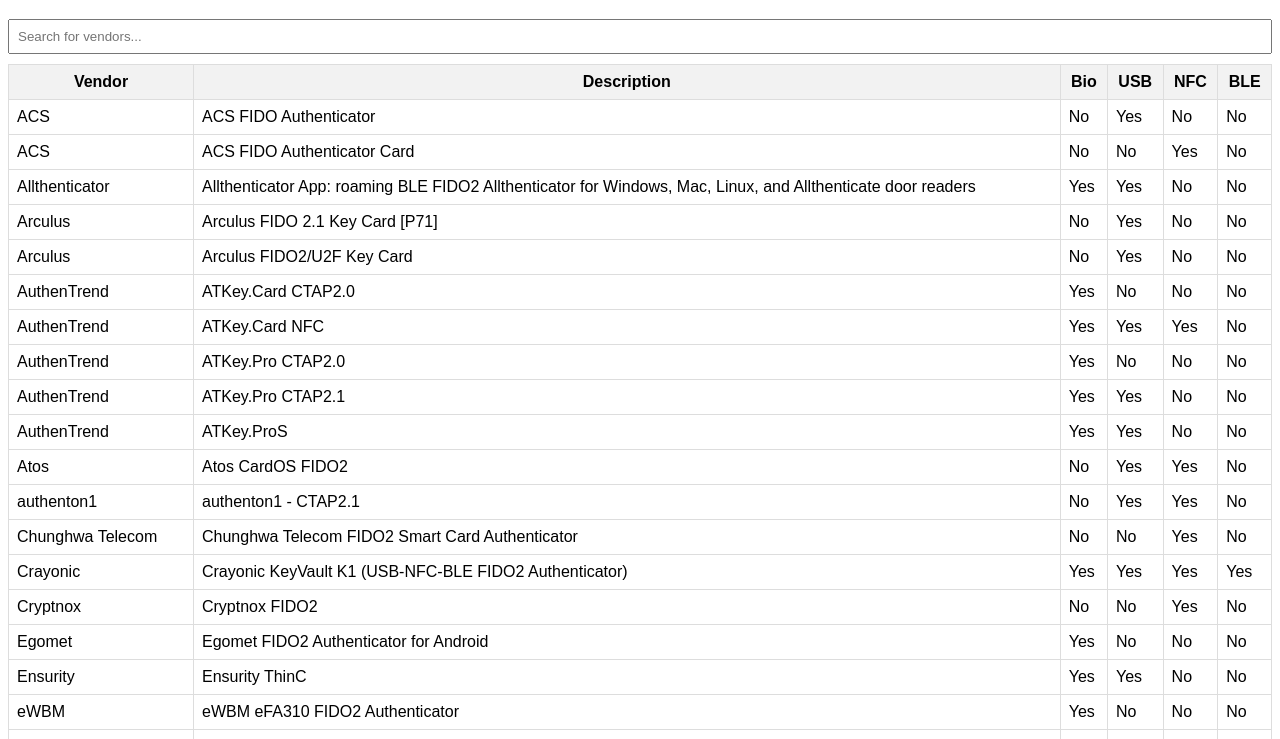
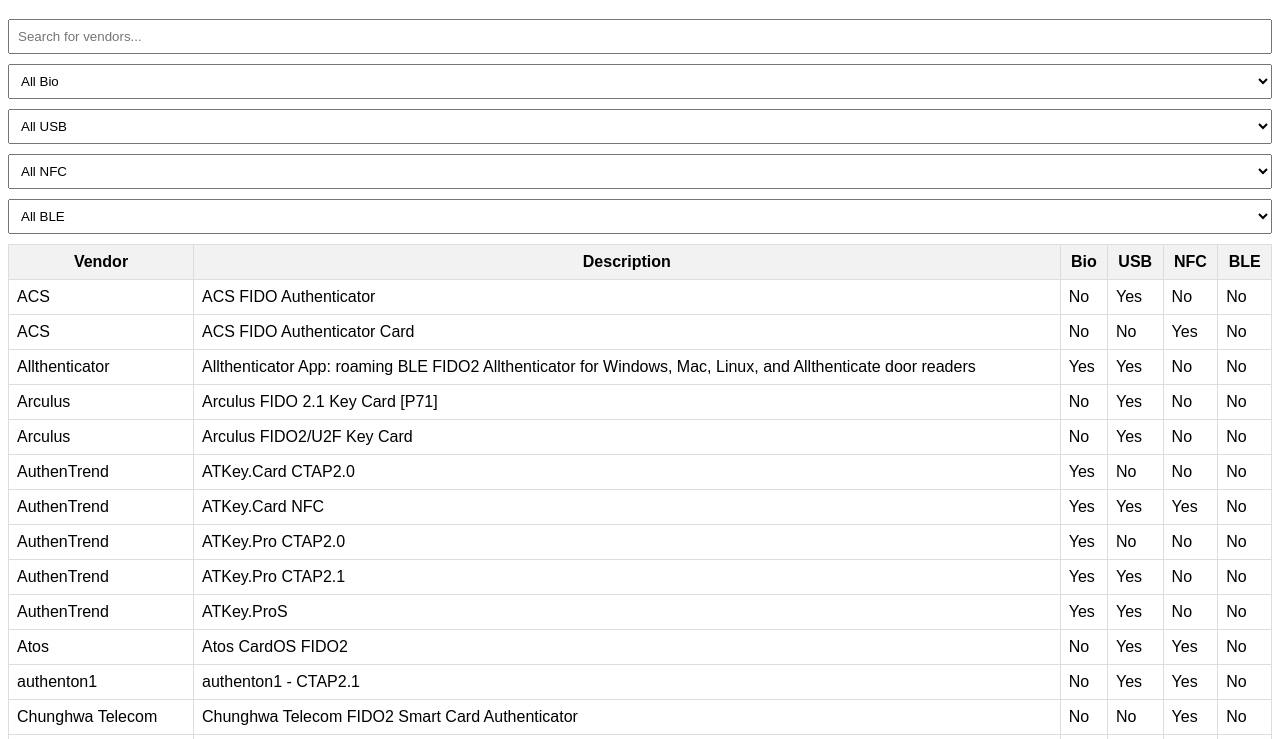
Before and after one commit to DevClate/EntraFIDOFinder, a plain HTML site: page Explorer/index.html in a window 1280 px wide. Shown: the part 61-800 px from the top of the page. Drawn offline with Linux system fonts and the light colour scheme.

Commit message:
Adding filtering

```diff
--- a/Explorer/index.html
+++ b/Explorer/index.html
@@ -19,7 +19,7 @@
         th {
             background-color: #f2f2f2;
         }
-        #searchInput {
+        .filter-input {
             margin-bottom: 10px;
             padding: 8px;
             width: 100%;
@@ -29,7 +29,27 @@
 </head>
 <body>
     <h1>FIDO Key Explorer</h1>
-    <input type="text" id="searchInput" placeholder="Search for vendors..." onkeyup="filterTable()">
+    <input type="text" id="searchVendor" class="filter-input" placeholder="Search for vendors..." onkeyup="filterTable()">
+    <select id="filterBio" class="filter-input" onchange="filterTable()">
+        <option value="">All Bio</option>
+        <option value="Yes">Yes</option>
+        <option value="No">No</option>
+    </select>
+    <select id="filterUSB" class="filter-input" onchange="filterTable()">
+        <option value="">All USB</option>
+        <option value="Yes">Yes</option>
+        <option value="No">No</option>
+    </select>
+    <select id="filterNFC" class="filter-input" onchange="filterTable()">
+        <option value="">All NFC</option>
+        <option value="Yes">Yes</option>
+        <option value="No">No</option>
+    </select>
+    <select id="filterBLE" class="filter-input" onchange="filterTable()">
+        <option value="">All BLE</option>
+        <option value="Yes">Yes</option>
+        <option value="No">No</option>
+    </select>
     <table id="fidoTable">
         <thead>
             <tr>
@@ -70,15 +90,29 @@
         });
 
         function filterTable() {
-            const input = document.getElementById('searchInput');
-            const filter = input.value.toLowerCase();
+            const vendorInput = document.getElementById('searchVendor').value.toLowerCase();
+            const bioFilter = document.getElementById('filterBio').value;
+            const usbFilter = document.getElementById('filterUSB').value;
+            const nfcFilter = document.getElementById('filterNFC').value;
+            const bleFilter = document.getElementById('filterBLE').value;
             const table = document.getElementById('fidoTable');
             const rows = table.getElementsByTagName('tr');
 
             for (let i = 1; i < rows.length; i++) {
                 const cells = rows[i].getElementsByTagName('td');
                 const vendor = cells[0].innerText.toLowerCase();
-                if (vendor.indexOf(filter) > -1) {
+                const bio = cells[2].innerText;
+                const usb = cells[3].innerText;
+                const nfc = cells[4].innerText;
+                const ble = cells[5].innerText;
+
+                const matchesVendor = vendor.indexOf(vendorInput) > -1;
+                const matchesBio = !bioFilter || bio === bioFilter;
+                const matchesUSB = !usbFilter || usb === usbFilter;
+                const matchesNFC = !nfcFilter || nfc === nfcFilter;
+                const matchesBLE = !bleFilter || ble === bleFilter;
+
+                if (matchesVendor && matchesBio && matchesUSB && matchesNFC && matchesBLE) {
                     rows[i].style.display = '';
                 } else {
                     rows[i].style.display = 'none';
```
